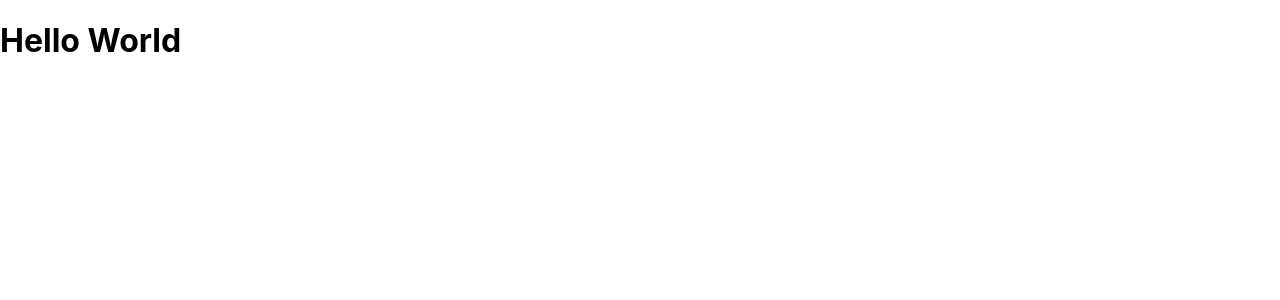
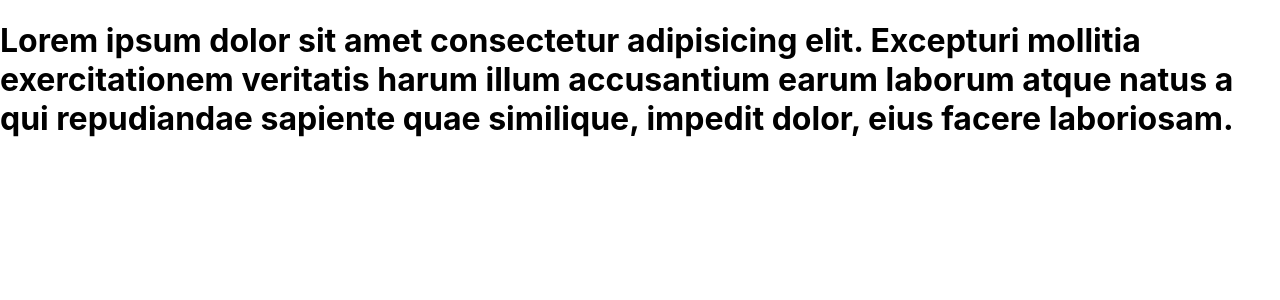
Before and after one commit to AkashPangare/first-react-project, a React (Create React App) app: page / in a window 1280 px wide. Shown: the top 300 px of the page. Built offline with nearby package versions, Linux system fonts and the light colour scheme.

Commit message:
paragraph

```diff
--- a/src/App.js
+++ b/src/App.js
@@ -3,12 +3,14 @@ import './App.css';
 
 function App() {
   return (
-  <>
-  <h1>Hello World</h1>
-  </>
-  );
+
+  <h1>Lorem ipsum dolor sit amet consectetur adipisicing elit. Excepturi
+  mollitia exercitationem veritatis harum illum accusantium earum laborum
+  atque natus a qui repudiandae sapiente quae similique, impedit dolor, eius
+  facere laboriosam.</h1>
 
 
+  );
 }
 
 export default App;
```
